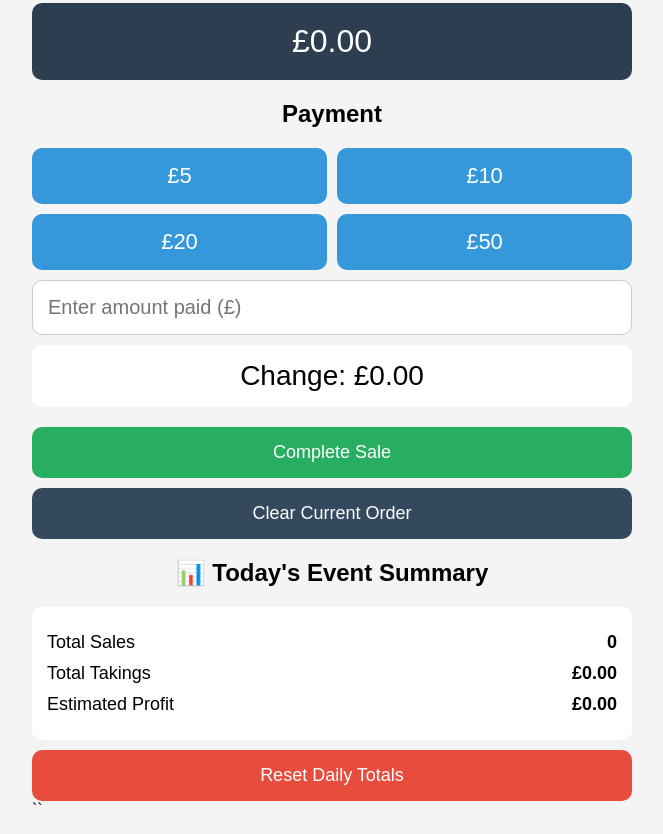
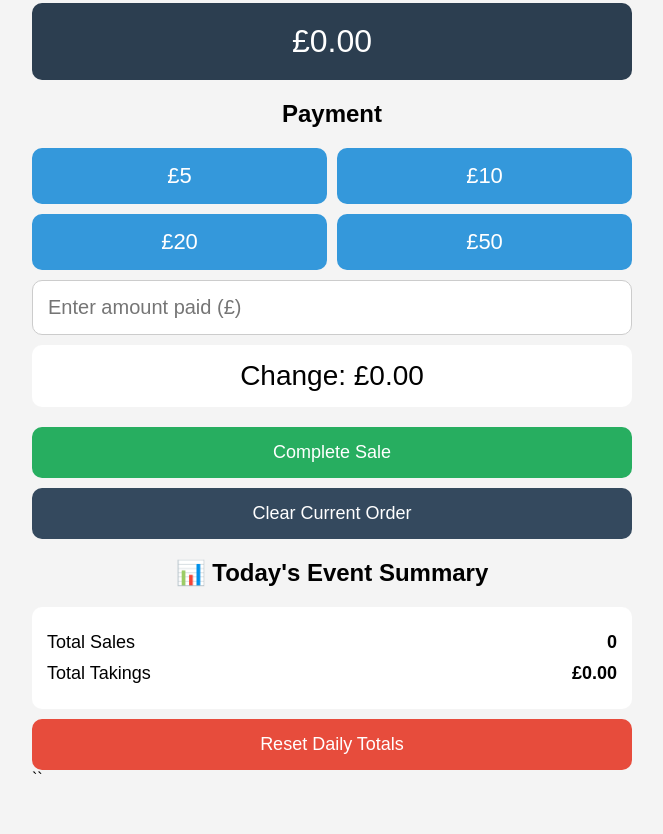
Before and after one commit to mohibullah19/BanessasKitchen, a plain HTML site: page index.html in a window 1280 px wide. Shown: the part 708-1542 px from the top of the page, without its empty margins (308-971 px from the left). After the commit the page ends 1511 px from the top, so only its background shows below. Drawn offline with Linux system fonts and the light colour scheme.

Commit message:
Add files via upload

```diff
--- a/index.html
+++ b/index.html
@@ -245,11 +245,6 @@ Clear Current Order
 <strong>£<span id="dailyTakings">0.00</span></strong>
 </div>
 
-<div class="summary-row">
-<span>Estimated Profit</span>
-<strong>£<span id="dailyProfit">0.00</span></strong>
-</div>
-
 </div>
 
 <button class="action-btn reset" onclick="resetDailyTotals()">
```
